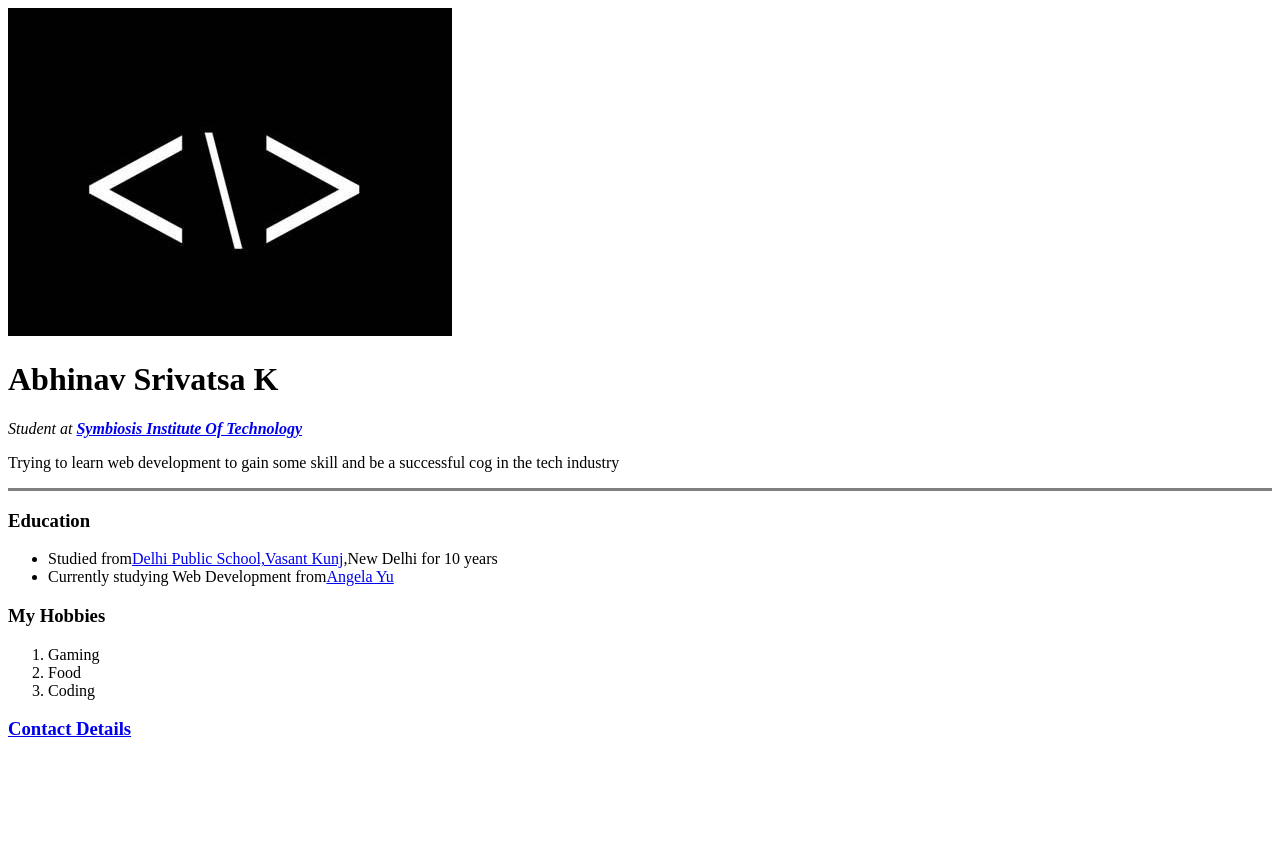
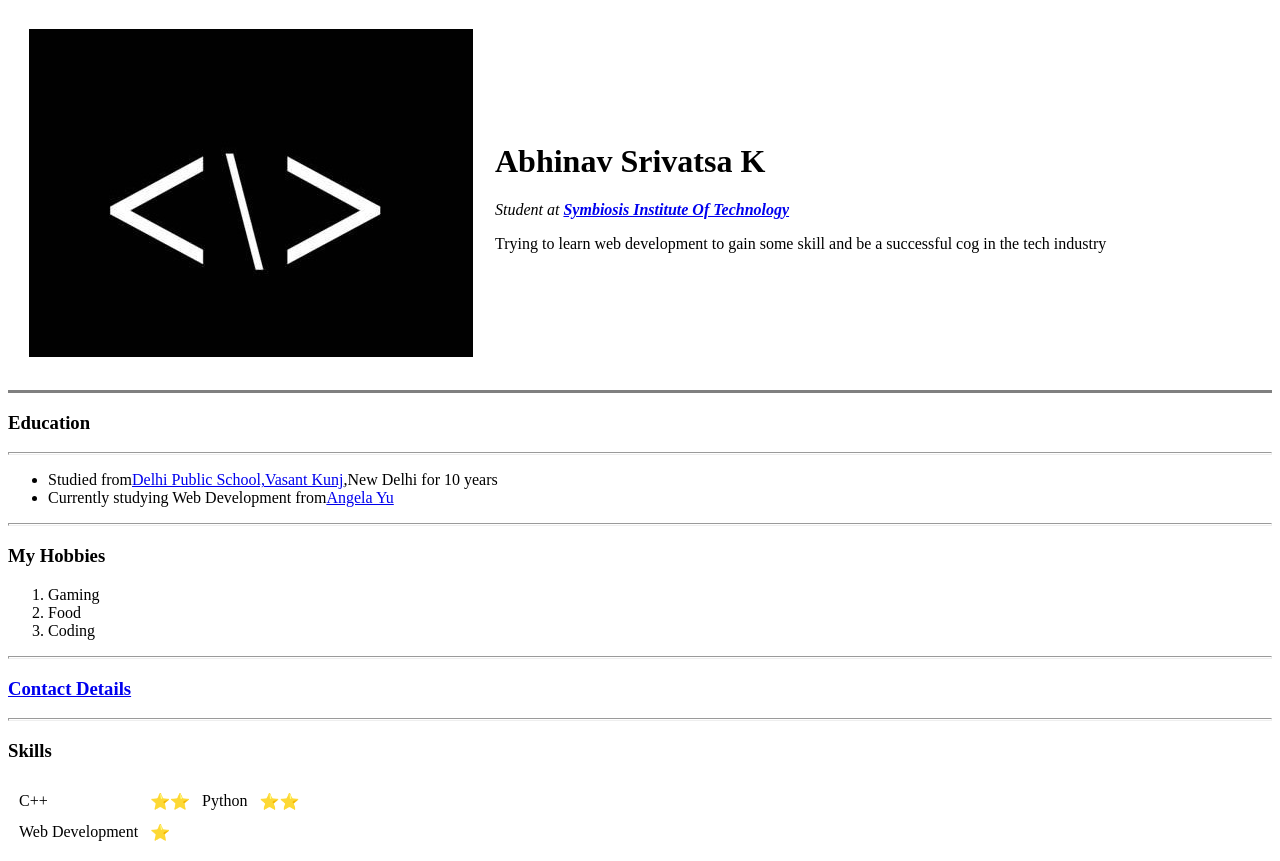
Before and after one commit to SerDunk/firstcontri, a plain HTML site: page index.html in a window 1280 px wide. Before the commit the page ends 800 px from the top, so only its background shows below. Drawn offline with Linux system fonts and the light colour scheme.

Commit message:
modified

```diff
--- a/index.html
+++ b/index.html
@@ -6,23 +6,52 @@
     <title>Web Dev:First website</title>
 </head>
 <body>
-    <img src="name.jpg">
-    <h1>Abhinav Srivatsa K</h1>
-    <p><em>Student at <strong><a href="https://www.sitpune.edu.in/">Symbiosis Institute Of Technology</a></strong></em></p>
-    <p>Trying to learn web development to gain some skill and be a successful cog in the tech industry</p>
+    <table cellspacing="20">
+        <tr>
+            <td>
+                <img src="name.jpg">
+            </td>
+            <td>
+                <h1>Abhinav Srivatsa K</h1>
+                <p><em>Student at <strong><a href="https://www.sitpune.edu.in/">Symbiosis Institute Of Technology</a></strong></em></p>
+                <p>Trying to learn web development to gain some skill and be a successful cog in the tech industry</p>
+            </td>
+        </tr>
+
+
+    </table>
+
+
     <hr size="3" noshade>
     <h3>Education</h3>
+    <hr size="3">
     <ul>
         <li>Studied from<a href="https://www.dpsvasantkunj.com/">Delhi Public School,Vasant Kunj</a>,New Delhi for 10 years</li>
         <li>Currently studying Web Development from<a href="https://www.linkedin.com/in/angela-yu-963a584b/?originalSubdomain=uk">Angela Yu</a></li>
     </ul>
+    <hr size="3">
     <h3><b>My Hobbies</b></h3>
     <ol>
         <li>Gaming</li>
         <li>Food</li>
         <li>Coding</li>
     </ol>
+    <hr size="3">
     <h3><a href="contact.html">Contact Details</a></h3>
+    <hr size="3">
+    <h3>Skills</h3>
+    <table cellspacing="10">
+        <tr>
+            <td>C++</td>
+            <td>⭐⭐</td>
+            <td>Python</td>
+            <td>⭐⭐</td>
+        </tr>
+        <tr>
+            <td>Web Development</td>
+            <td>⭐</td>
+        </tr>
+    </table>
 
 </body>
 </html>
```
